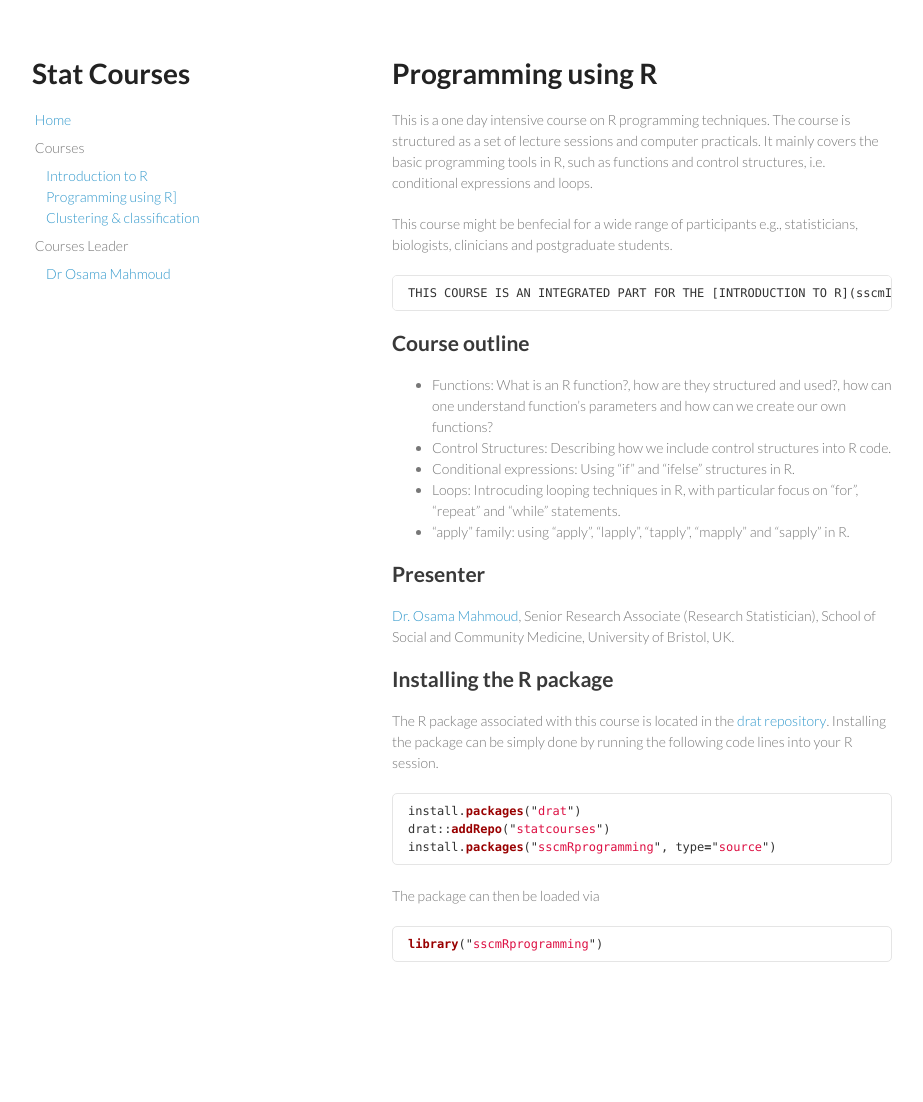
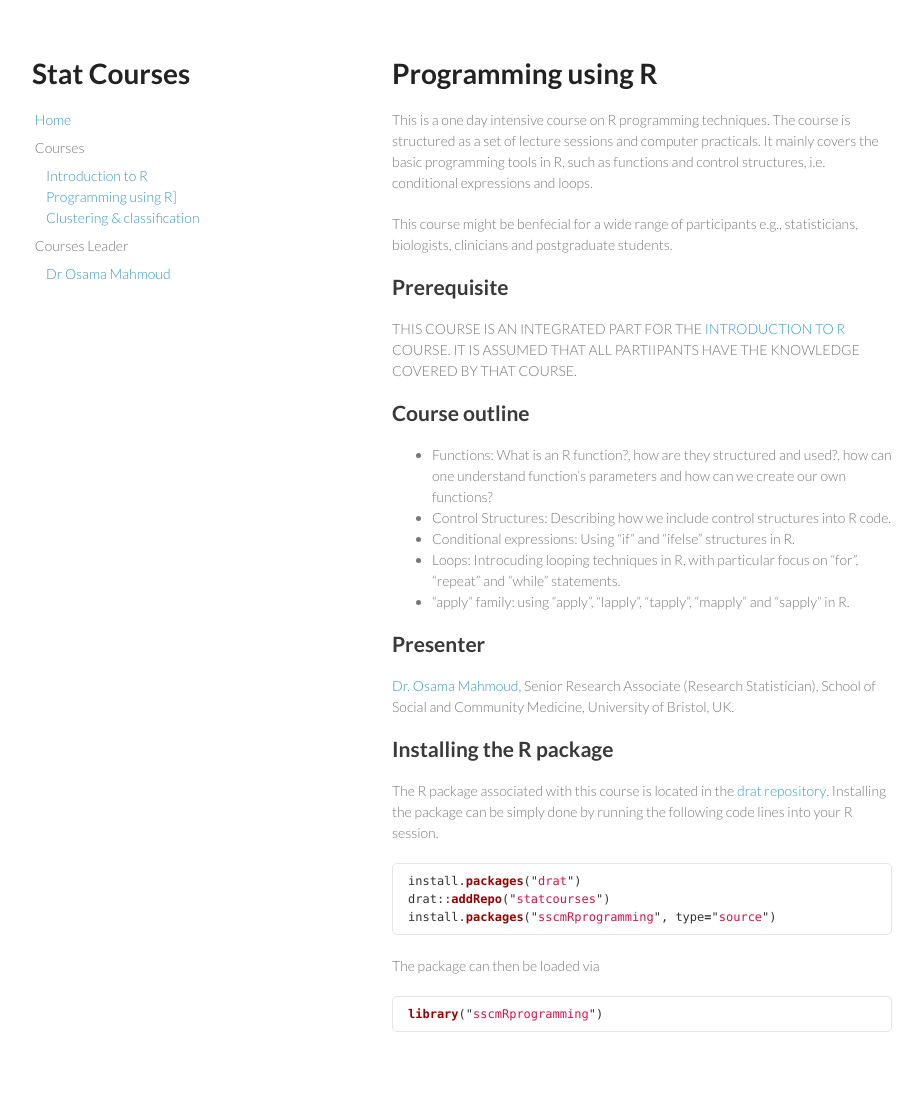
Before and after one commit to statcourses/statcourses.github.io, a Jekyll site: the page built from sscmRprogramming/index.md, in a window 1280 px wide. Shown: the whole page, without its empty margins (178-1101 px from the left). Built offline with Jekyll 4.4.1, drawn with Linux system fonts in a browser that asks for light colours; before the commit the page ends 1032 px from its top, so only the background shows below that.

Commit message:
amend layout

```diff
--- a/_layouts/default.html
+++ b/_layouts/default.html
@@ -34,7 +34,7 @@
         <p class="view"><a href="/">Home</a></p>
         <p class="view ">Courses</p>
         <p class="view sub"><a href="{{ site.baseurl }}/sscmIntro-to-R/">Introduction to R</a></p>
-        <p class="view sub"><a href="{{ site.baseurl}}/sscmRggplot2/">Programming using R]</a></p>
+        <p class="view sub"><a href="{{ site.baseurl}}/sscmRprogramming/">Programming using R]</a></p>
         <p class="view sub"><a href="{{ site.baseurl}}/sscmBigData/">Clustering & classification</a></p>
 
         <p class="view ">Courses Leader</p>
--- a/sscmRprogramming/index.md
+++ b/sscmRprogramming/index.md
@@ -7,7 +7,8 @@ This is a one day intensive course on R programming techniques. The course is st
 
 This course might be benfecial for a wide range of participants e.g., statisticians, biologists, clinicians and postgraduate students.
 
-    THIS COURSE IS AN INTEGRATED PART FOR THE [INTRODUCTION TO R](sscmIntro-to-R) COURSE. IT IS ASSUMED THAT ALL PARTIIPANTS HAVE THE KNOWLEDGE COVERED BY THAT COURSE.
+## Prerequisite
+THIS COURSE IS AN INTEGRATED PART FOR THE [INTRODUCTION TO R](sscmIntro-to-R) COURSE. IT IS ASSUMED THAT ALL PARTIIPANTS HAVE THE KNOWLEDGE COVERED BY THAT COURSE.
 
 ## Course outline
 
```
